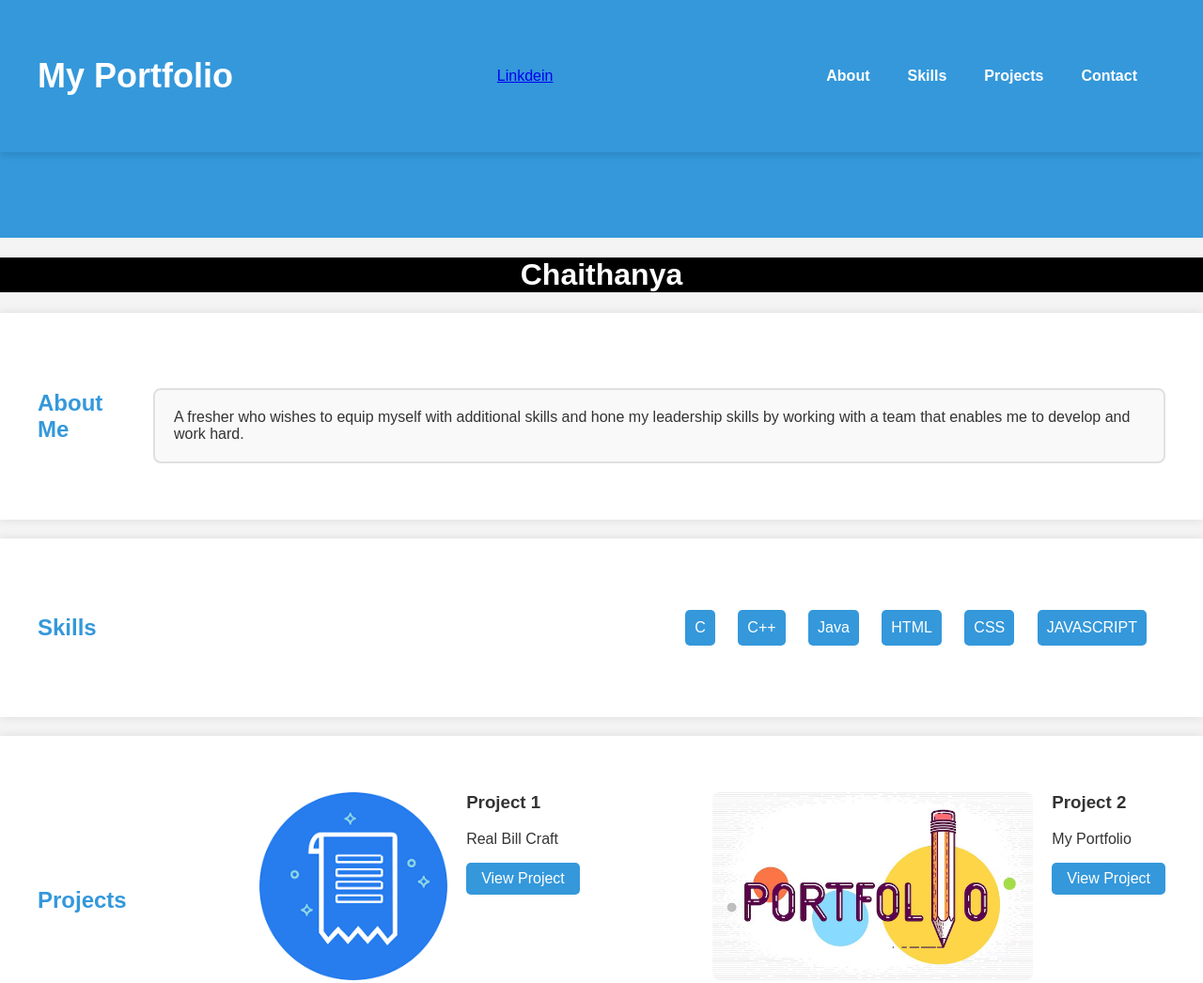
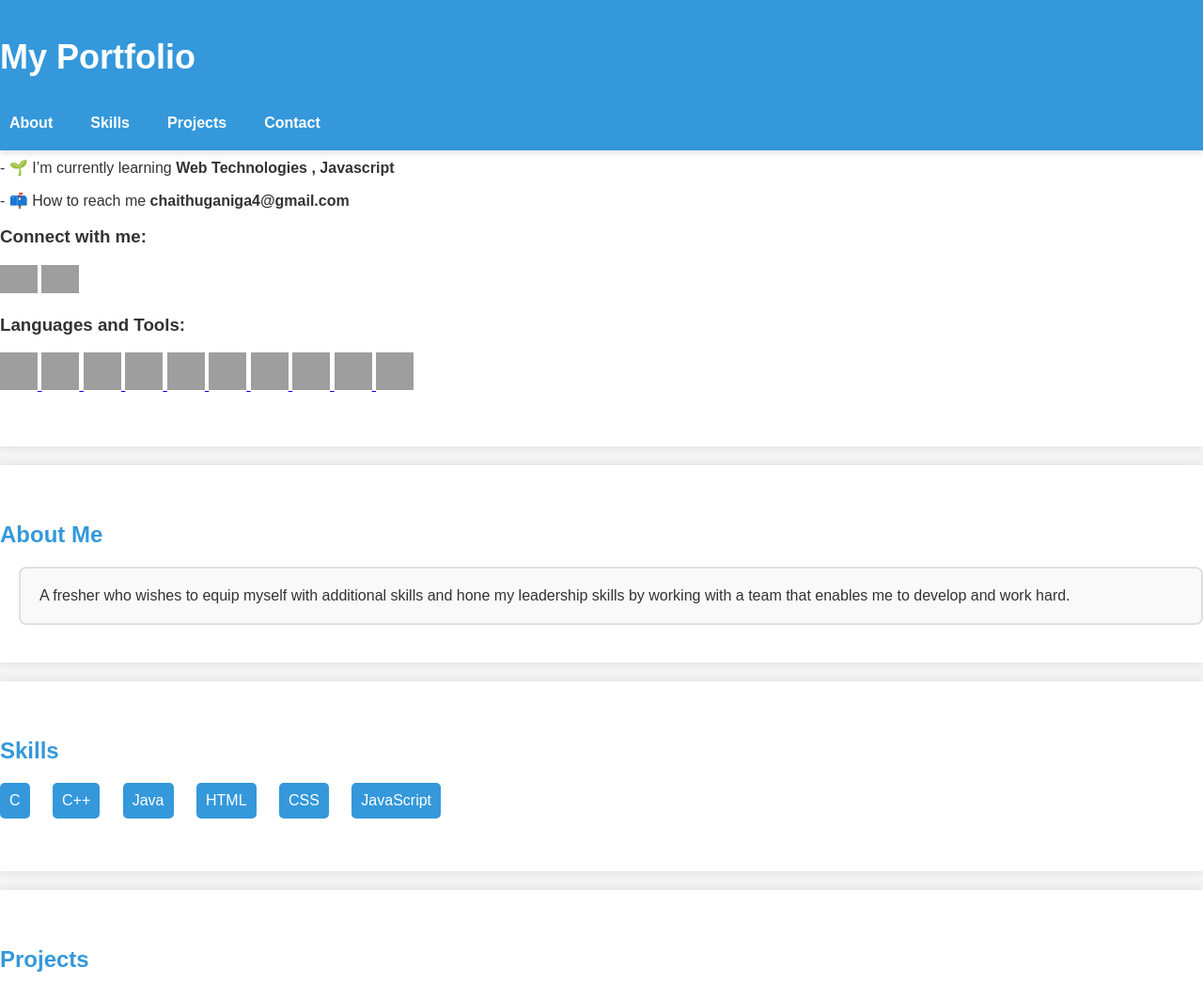
Before and after one commit to chaithanyaganiga/MyPortfolio, a plain HTML site: page index.html in a window 1280 px wide. Shown: the top 1046 px of the page at 94% size. Drawn offline with Linux system fonts and the light colour scheme; grey boxes are pictures that could not be loaded.

Commit message:
Update index.html

```diff
--- a/index.html
+++ b/index.html
@@ -7,22 +7,10 @@
     <title>My Portfolio</title>
 </head>
 <body>
-    <header class="hero">
-        <div class="container">
-            <h1>Chaithanya</h1>
-            <h2>Your Name</h2>
-            <p></p>
-        </div>
-    </header>
-
-    <nav class="navbar">
-        <div class="container">
+    <header>
+        <nav class="navbar">
             <div class="logo">
                 <h1>My Portfolio</h1>
-            </div>
-            <div class="social-icons">
-
-                <a href="https://www.linkedin.com/in/chaithanya-ganiga-075666280" target="_blank">Linkdein</a>
             </div>
             <div class="menu-icon" onclick="toggleNav()">
                 <div class="bar"></div>
@@ -35,51 +23,97 @@
                 <li><a href="#projects">Projects</a></li>
                 <li><a href="#contact">Contact</a></li>
             </ul>
-        </div>
-    </nav>
-    <div class="ss">
-    <h1>Chaithanya</h1>
-    </div>
+        </nav>
+    </header>
+
+    <section class="section">
+
+        <h1>Hi 👋, I'm Chaitanya</h1>
+        <h3>𝘼𝙨𝙥𝙞𝙧𝙞𝙣𝙜 𝘿𝙚𝙫𝙚𝙡𝙤𝙥𝙚𝙧</h3>
+        <p>- 🌱 I’m currently learning <strong>Web Technologies , Javascript</strong></p>
+        <p>- 📫 How to reach me <strong>chaithuganiga4@gmail.com</strong></p>
+
+        <h3>Connect with me:</h3>
+        <p>
+            <a href="https://linkedin.com/in/khameer." target="blank"><img  src="https://raw.githubusercontent.com/rahuldkjain/github-profile-readme-generator/master/src/images/icons/Social/linked-in-alt.svg" alt="khameer." height="30" width="40" /></a>
+            <a href="https://auth.geeksforgeeks.org/user/khameer_13/profile" target="blank"><img  src="https://raw.githubusercontent.com/rahuldkjain/github-profile-readme-generator/master/src/images/icons/Social/geeks-for-geeks.svg" alt="khameer_13/profile" height="30" width="40" /></a>
+        </p>
+
+        <h3>Languages and Tools:</h3>
+        <p > <a href="https://developer.android.com" target="_blank"
+            rel="noreferrer"> <img
+                src="https://raw.githubusercontent.com/devicons/devicon/master/icons/android/android-original-wordmark.svg"
+                alt="android" width="40" height="40"/> </a> <a
+            href="https://www.cprogramming.com/" target="_blank" rel="noreferrer">
+            <img
+                src="https://raw.githubusercontent.com/devicons/devicon/master/icons/c/c-original.svg"
+                alt="c" width="40" height="40"/> </a> <a
+            href="https://www.w3schools.com/cpp/" target="_blank" rel="noreferrer">
+            <img
+                src="https://raw.githubusercontent.com/devicons/devicon/master/icons/cplusplus/cplusplus-original.svg"
+                alt="cplusplus" width="40" height="40"/> </a>  <a
+            href="https://firebase.google.com/" target="_blank" rel="noreferrer">
+            <img src="https://www.vectorlogo.zone/logos/firebase/firebase-icon.svg"
+                alt="firebase" width="40" height="40"/> </a> <a
+            href="https://www.java.com" target="_blank" rel="noreferrer"> <img
+                src="https://raw.githubusercontent.com/devicons/devicon/master/icons/java/java-original.svg"
+                alt="java" width="40" height="40"/> </a> <a
+            href="https://developer.mozilla.org/en-US/docs/Web/JavaScript"
+            target="_blank" rel="noreferrer"> <img
+                src="https://raw.githubusercontent.com/devicons/devicon/master/icons/javascript/javascript-original.svg"
+                alt="javascript" width="40" height="40"/> </a> <a
+            href="https://www.mongodb.com/" target="_blank" rel="noreferrer"> <img
+                src="https://raw.githubusercontent.com/devicons/devicon/master/icons/mongodb/mongodb-original-wordmark.svg"
+                alt="mongodb" width="40" height="40"/> </a> <a
+            href="https://www.mysql.com/" target="_blank" rel="noreferrer"> <img
+                src="https://raw.githubusercontent.com/devicons/devicon/master/icons/mysql/mysql-original-wordmark.svg"
+                alt="mysql" width="40" height="40"/> </a> <a
+            href="https://nodejs.org" target="_blank" rel="noreferrer"> <img
+                src="https://raw.githubusercontent.com/devicons/devicon/master/icons/nodejs/nodejs-original-wordmark.svg"
+                alt="nodejs" width="40" height="40"/> </a> <a
+            href="https://reactjs.org/" target="_blank" rel="noreferrer"> <img
+                src="https://raw.githubusercontent.com/devicons/devicon/master/icons/react/react-original-wordmark.svg"
+                alt="react" width="40" height="40"/> </a> </p>
+
+    </section>
 
     <section id="about" class="section">
-        <div class="container">
-            <h2>About Me</h2>
+        <h2>About Me</h2>
+        <!-- <div class="container"> -->
             <div class="message-box">
-                <p>A fresher who wishes to equip myself with additional skills and hone my leadership skills by working with a team
-                    that enables me to develop and work hard.
-                    </p>
+                <p>A fresher who wishes to equip myself with additional skills and hone my leadership skills by working with a team that enables me to develop and work hard.</p>
             </div>
-        </div>
+        <!-- </div> -->
     </section>
 
     <section id="skills" class="section">
-        <div class="container">
-            <h2>Skills</h2>
+        <h2>Skills</h2>
+        <!-- <div class="container"> -->
             <ul>
                 <li><a href="#">C</a></li>
                 <li><a href="#">C++</a></li>
                 <li><a href="#">Java</a></li>
                 <li><a href="#">HTML</a></li>
                 <li><a href="#">CSS</a></li>
-                <li><a href="#">JAVASCRIPT</a></li>
+                <li><a href="#">JavaScript</a></li>
                 <!-- Add more skills as needed -->
             </ul>
-        </div>
+        <!-- </div> -->
     </section>
 
     <section id="projects" class="section">
+        <h2 style="margin-bottom:100px;">Projects</h2>
         <div class="container">
-            <h2>Projects</h2>
             <div class="project">
-                <img src="invoice image.png" alt="Project 1">
+                <img  id="projecticon" src="images/invoice image.png" alt="Project 1">
                 <div class="project-info">
                     <h3>Project 1</h3>
                     <p>Real Bill Craft</p>
-                    <a href=https://drive.google.com/drive/folders/1O8QMeNG8PRI66ygqbRl6AQhBpOL21uXI?usp=sharing" target="_blank">View Project</a>
+                    <a href="https://drive.google.com/drive/folders/1O8QMeNG8PRI66ygqbRl6AQhBpOL21uXI?usp=sharing" target="_blank">View Project</a>
                 </div>
             </div>
             <div class="project">
-                <img src="portfolio image.jpg" alt="Project 2">
+                <img id="projecticon" src="images/portfolio image.jpg" alt="Project 2">
                 <div class="project-info">
                     <h3>Project 2</h3>
                     <p>My Portfolio</p>
@@ -91,27 +125,24 @@
     </section>
 
     <section id="contact" class="section">
-        <div class="container">
-            <h2>Contact Me</h2>
-            <form id="contact-form">
+        <h2>Contact Me</h2>
+
+            <form id="contact-form" class="forms">
                 <label for="name">Name:</label>
                 <input type="text" id="name" name="name" required>
-
                 <label for="email">Email:</label>
                 <input type="email" id="email" name="email" required>
-
                 <label for="message">Message:</label>
                 <textarea id="message" name="message" rows="4" required></textarea>
-
                 <button type="submit">Send Message</button>
             </form>
-        </div>
+
     </section>
 
     <footer>
-        <div class="container">
+
             <p>&copy; 2024 Your Portfolio. All rights reserved.</p>
-        </div>
+
     </footer>
 
     <script src="script.js"></script>
```
